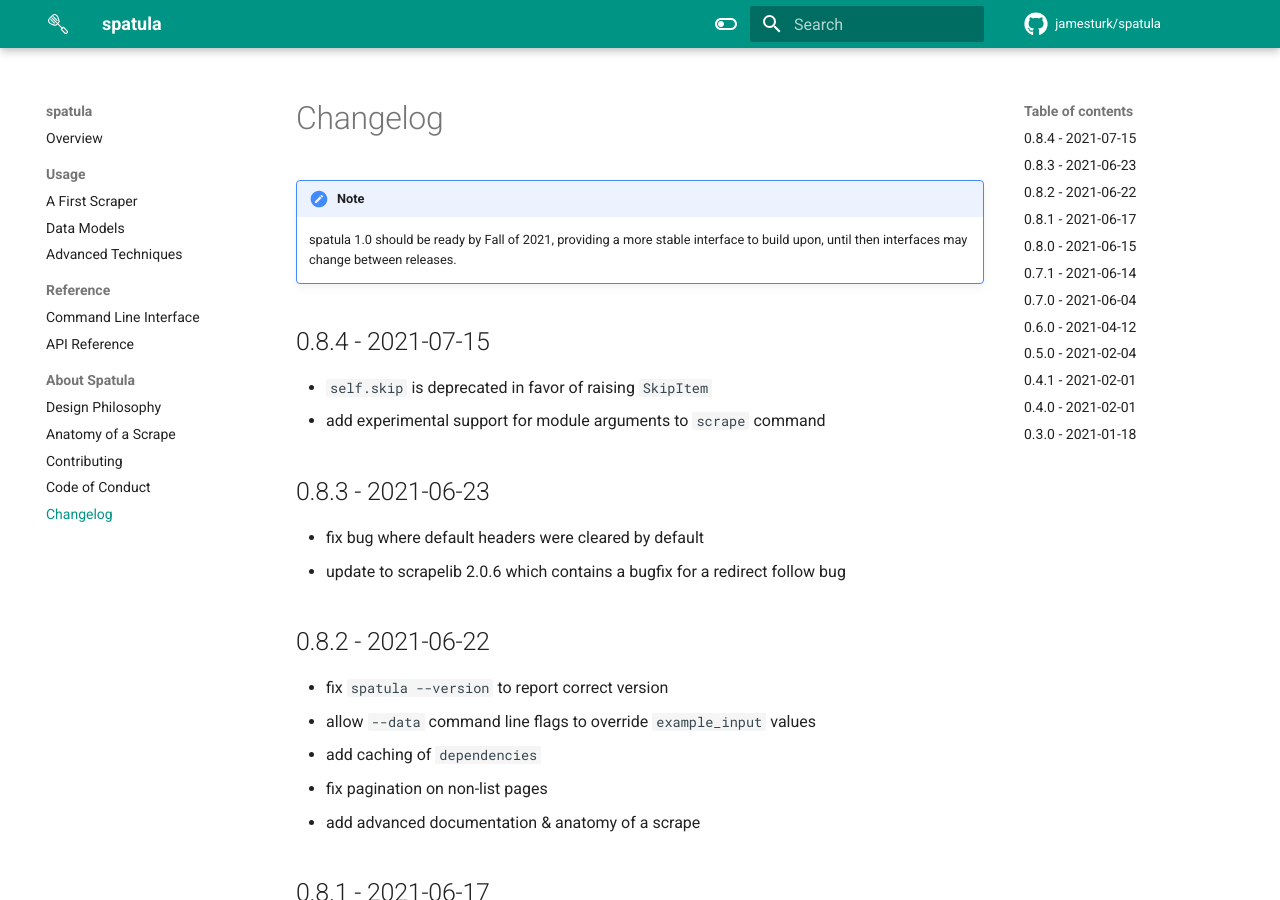
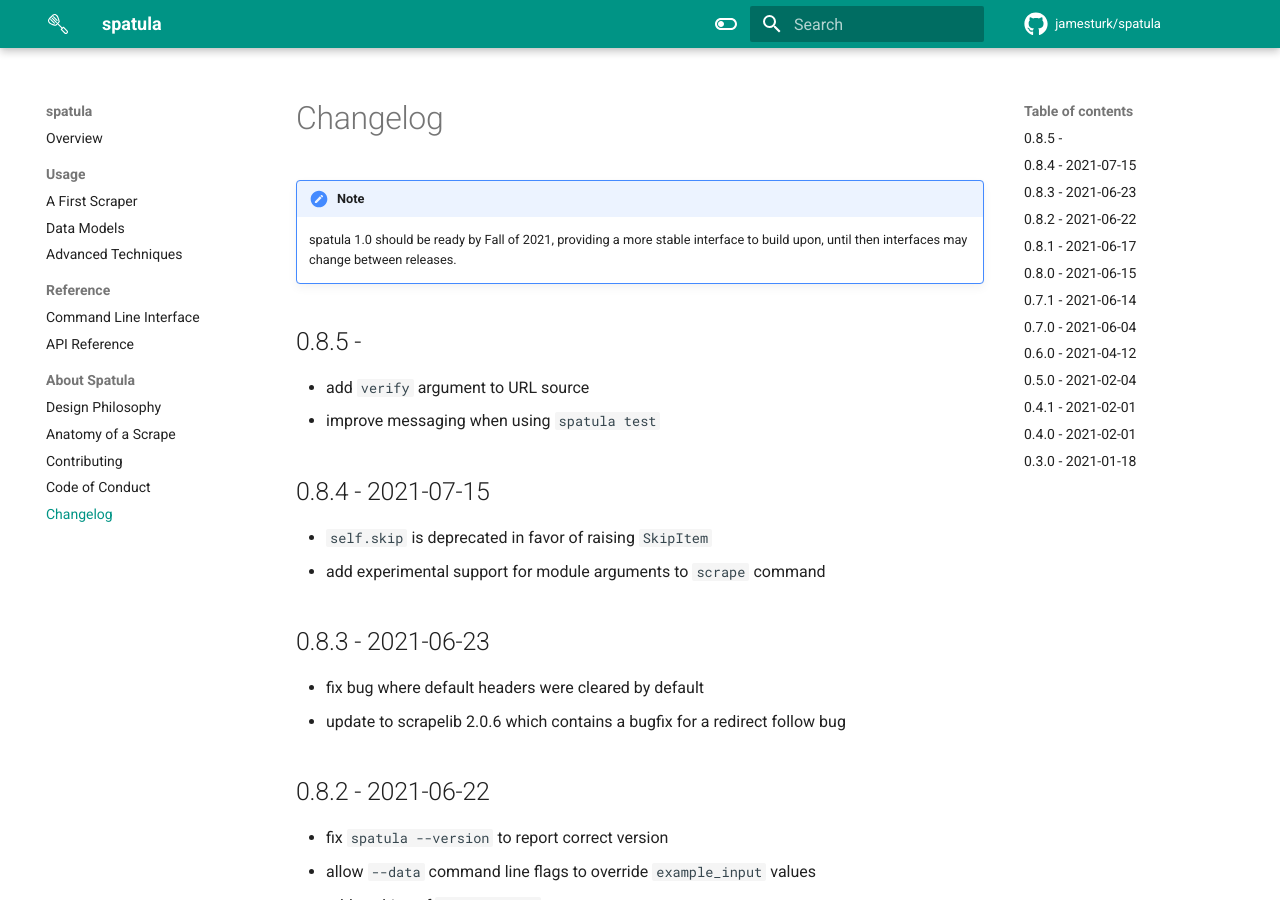
Before and after one commit to jamesturk/spatula, an MkDocs documentation site: the page built from docs/changelog.md, in a window 1280 px wide and 900 px high. Built offline with MkDocs 1.6.1 and Material for MkDocs 9.7.7, drawn with Linux system fonts in a browser that asks for light colours; comment, search, counter and statistics services are not loaded.

Commit message:
changelog update

```diff
--- a/docs/changelog.md
+++ b/docs/changelog.md
@@ -2,6 +2,11 @@
 
 !!! note
     spatula 1.0 should be ready by Fall of 2021, providing a more stable interface to build upon, until then interfaces may change between releases.
+
+## 0.8.5 -
+
+- add `verify` argument to URL source
+- improve messaging when using `spatula test`
 
 ## 0.8.4 - 2021-07-15
 
```
